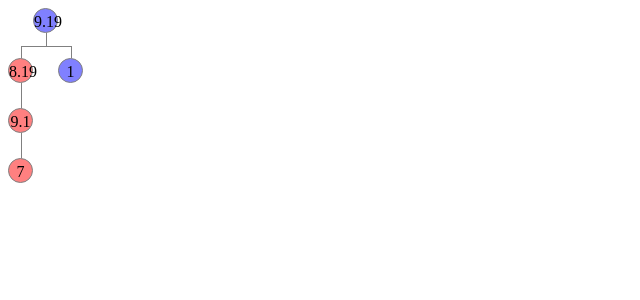
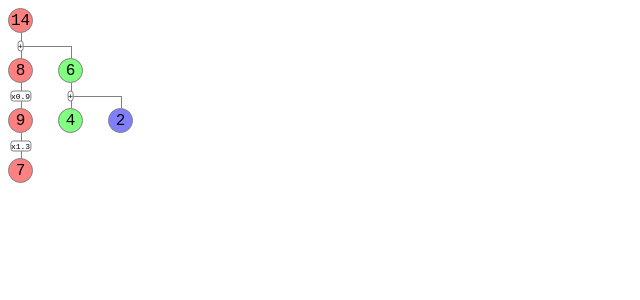
Before and after one commit to hellochar/7drl-2017, a React app: page / in a window 1280 px wide. Shown: the top 300 px of the page, without its empty margins (0-640 px from the left). Built offline with nearby package versions, Linux system fonts and the light colour scheme.

Commit message:
add operation indicators on the operators

```diff
--- a/index.html
+++ b/index.html
@@ -32,24 +32,46 @@
 }
 
 .operator {
+    font-family: Courier New, Courier, monospace;
     display: inline-block;
 }
 
 .operator-display {
     display: flex;
     flex-direction: column;
+    position: relative;
 }
 
 .operator-display-energy {
-    margin: auto;
     padding-bottom: 25px;
     position: relative;
 }
 
+.operator-display-operation {
+    position: relative;
+    height: 0;
+    top: -12.5px;
+    left: 12.5px;
+    overflow: visible;
+    font-size: 0.5em;
+    z-index: 1;
+}
+
+.operator-display-operation-text {
+    display: inline-block;
+    transform: translate(-50%, -50%);
+    background-color: rgba(255, 255, 255, 1);
+    border-radius: 3px;
+    border: 1px solid grey;
+}
+
+/*
+Vertical line top half
+*/
 .operator-display-energy::after {
     content: "";
     position: absolute;
-    left: 50%;
+    left: 12.5px;
     width: 1px;
     border-left: 1px solid grey;
     height: 12.5px;
@@ -62,27 +84,34 @@
     position: relative;
 }
 
-.operator-display-sockets::before {
-    content: "";
-    border-bottom: 1px solid grey;
-    left: 12.5px;
-    right: 12.5px;
-    position: absolute;
-    top: -12.5px;
-}
-
 .socket {
     position: relative;
 }
 
+/*
+Vertical line above the socket
+*/
 .operator-display-sockets > .socket::before {
     content: "";
     border-left: 1px solid grey;
     height: 12.5px;
     width: 1px;
     position: absolute;
-    left: 50%;
+    left: 12.5px;
     bottom: 100%;
+}
+
+/*
+Horizontal line above the socket to the left edge
+*/
+.operator-display-sockets > .socket + .socket::after {
+    content: "";
+    position: absolute;
+    top: -12.5px;
+    height: 100%;
+    left: calc(-25px + -12.5px);
+    border-top: 1px solid grey;
+    right: calc(100% - 12.5px);
 }
     </style>
     <body>
--- a/src/components.tsx
+++ b/src/components.tsx
@@ -7,7 +7,7 @@ export class EnergyComponent extends React.Component<{ energy: Energy }, {}> {
         const energy = this.props.energy;
         return (
             <div className={"energy energy-" + energy.flavor}>
-                {energy.intensity}
+                {energy.intensity.toFixed(0)}
             </div>
         );
     }
@@ -45,6 +45,11 @@ export class OperatorComponent extends React.Component<{ operator: Operator }, {
                     <div className="operator-display-energy">
                         <EnergyComponent energy={this.props.operator.eval()} />
                     </div>
+                    <div className="operator-display-operation">
+                        <div className="operator-display-operation-text">
+                            {this.props.operator.getOperation()}
+                        </div>
+                    </div>
                     <div className="operator-display-sockets">
                         { this.renderSockets() }
                     </div>
--- a/src/crystal.tsx
+++ b/src/crystal.tsx
@@ -54,6 +54,8 @@ export abstract class Operator implements Crystal, Socketable {
         return <OperatorComponent operator={this} />;
     }
 
+    abstract getOperation(): string;
+
     abstract eval(): Energy;
 }
 
@@ -61,6 +63,10 @@ export class Intensifier extends Operator {
     sockets: Socket[] = [undefined];
     public constructor(private factor: number) {
         super();
+    }
+
+    public getOperation() {
+        return `x${this.factor}`;
     }
 
     public eval() {
@@ -85,6 +91,10 @@ export class Adder extends Operator {
         super();
     }
 
+    public getOperation() {
+        return `+`;
+    }
+
     public eval() {
         return {
             intensity: this.sockets[0].eval().intensity + this.sockets[1].eval().intensity,
--- a/src/index.tsx
+++ b/src/index.tsx
@@ -12,7 +12,10 @@ const i2 = new Intensifier(0.9);
 i2.sockets[0] = i1;
 const a = new Adder();
 a.sockets[0] = i2;
-a.sockets[1] = new CrystalShard(1, "blue");
+const subAdder = new Adder();
+subAdder.sockets[0] = new CrystalShard(4, "green");
+subAdder.sockets[1] = new CrystalShard(2, "blue");
+a.sockets[1] = subAdder;
 
 ReactDOM.render(
     a.render(),
```
